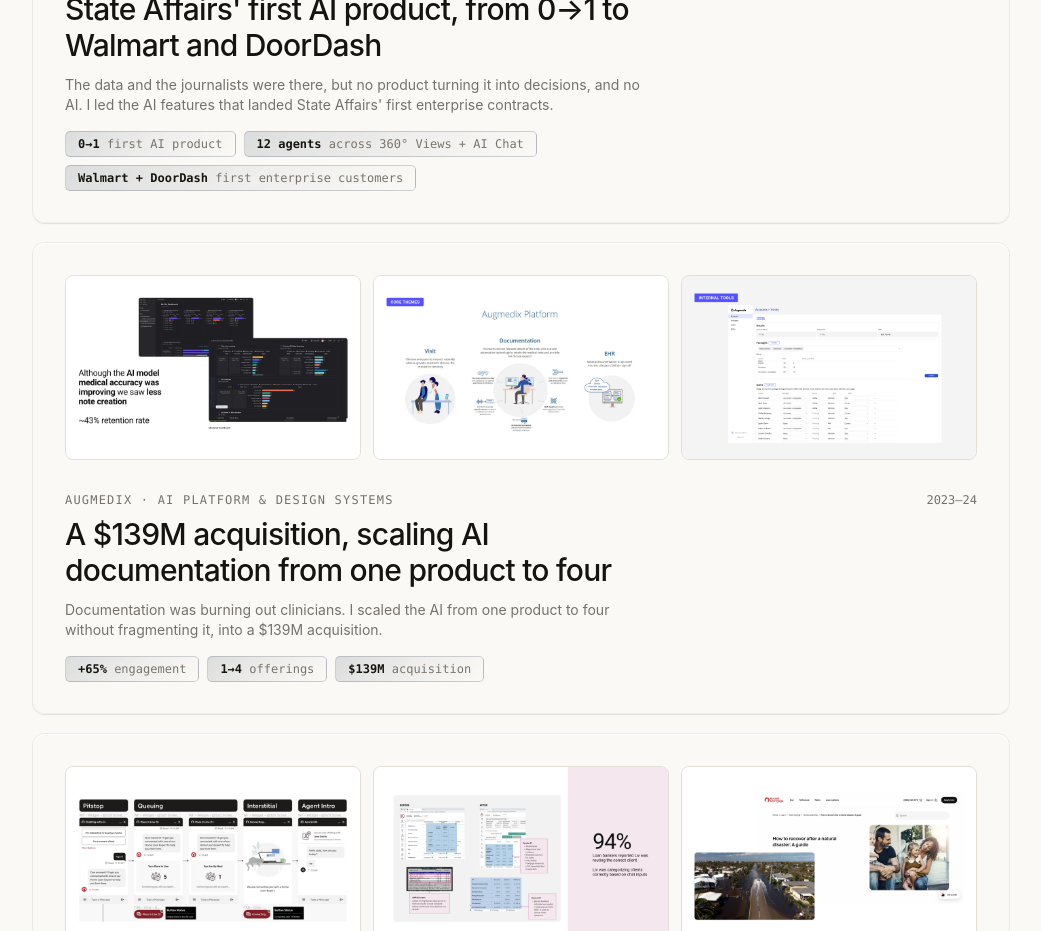
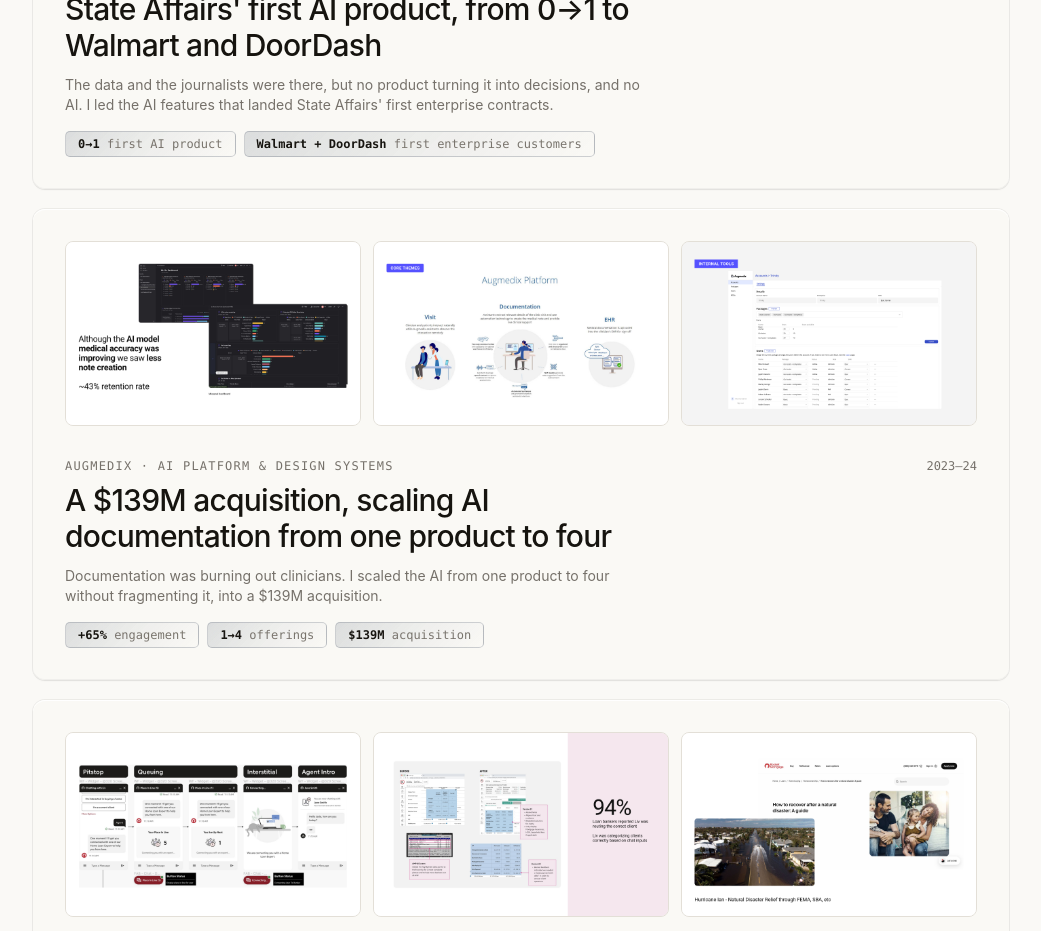
Before and after one commit to acaspx/portfolio-chops, a Next.js app: page / in a window 1280 px wide. Shown: the part 840-1771 px from the top of the page, without its empty margins (119-1160 px from the left). Built offline with nearby package versions, Linux system fonts and the light colour scheme; no server answers.

Commit message:
SA card: drop 12-agents chip

```diff
--- a/content/works.ts
+++ b/content/works.ts
@@ -13,7 +13,6 @@ export const works: Work[] = [
       "The data and the journalists were there, but no product turning it into decisions, and no AI. I led the AI features that landed State Affairs' first enterprise contracts.",
     metrics: [
       { value: "0→1", label: "first AI product" },
-      { value: "12 agents", label: "across 360° Views + AI Chat" },
       { value: "Walmart + DoorDash", label: "first enterprise customers" },
     ],
     images: [
```
